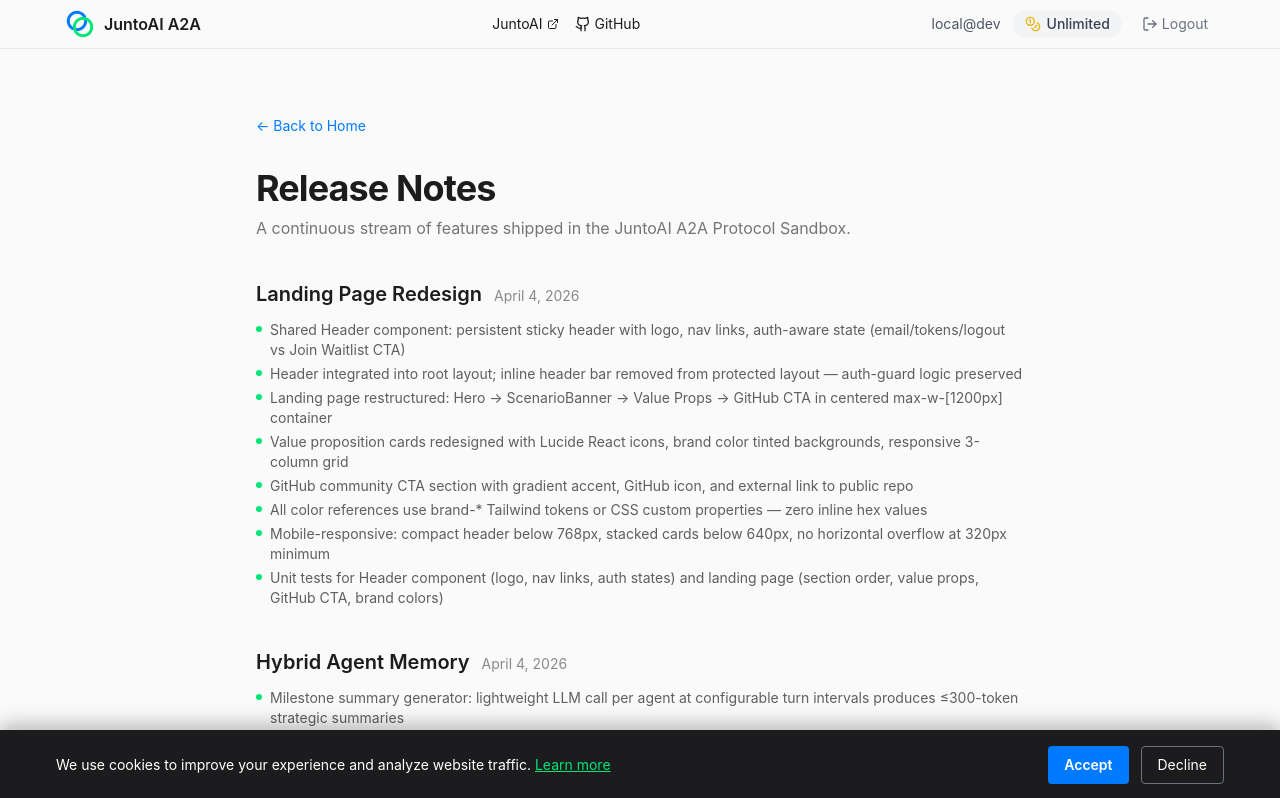
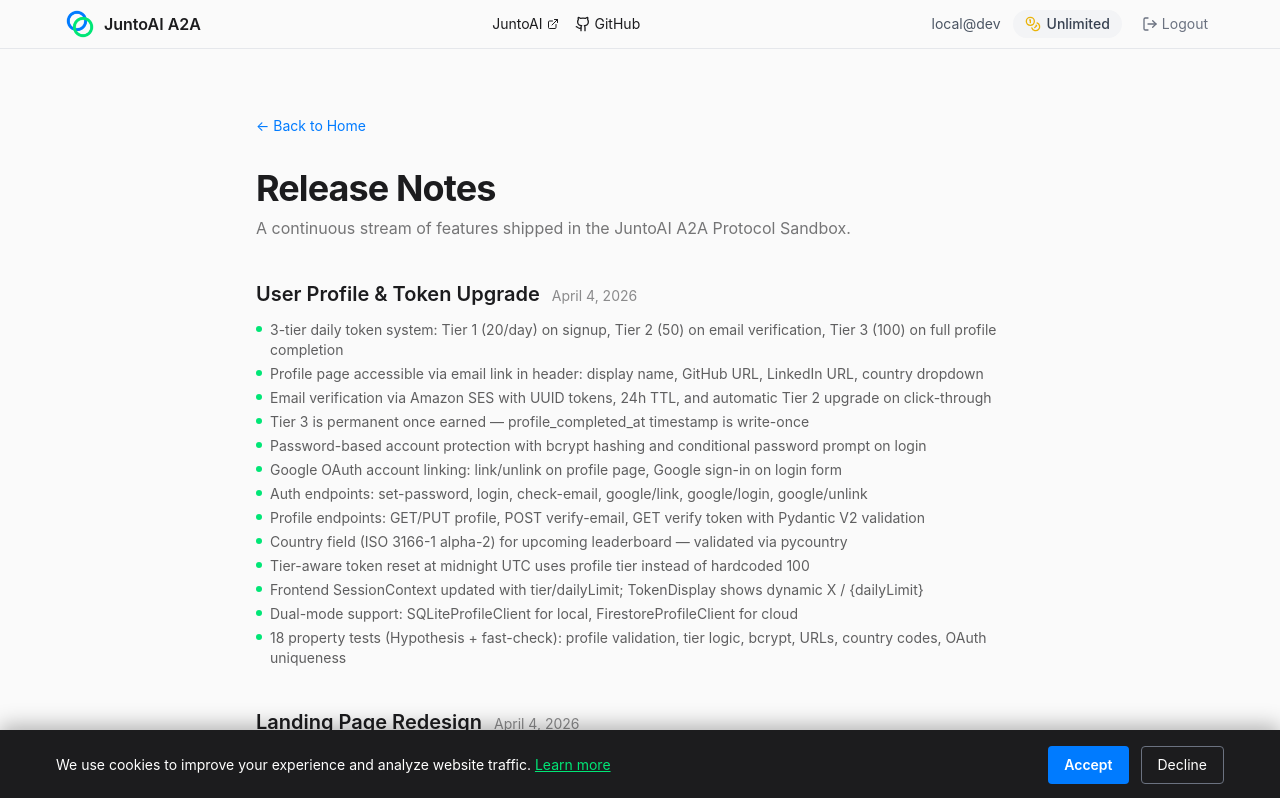
Before and after one commit to JuntoAI/JuntoAI-A2A, a Next.js app in the folder frontend/: page /release-notes in a window 1280 px wide. Shown: the top 798 px of the page. Built offline with nearby package versions, Linux system fonts and the light colour scheme; no server answers.

Commit message:
docs: add Spec 140 (User Profile & Token Upgrade) to changelog and release notes

```diff
--- a/frontend/app/release-notes/page.tsx
+++ b/frontend/app/release-notes/page.tsx
@@ -8,6 +8,26 @@
 };
 
 const FEATURES = [
+  {
+    title: "User Profile & Token Upgrade",
+    specId: "140",
+    date: "2026-04-04",
+    items: [
+      "3-tier daily token system: Tier 1 (20/day) on signup, Tier 2 (50) on email verification, Tier 3 (100) on full profile completion",
+      "Profile page accessible via email link in header: display name, GitHub URL, LinkedIn URL, country dropdown",
+      "Email verification via Amazon SES with UUID tokens, 24h TTL, and automatic Tier 2 upgrade on click-through",
+      "Tier 3 is permanent once earned — profile_completed_at timestamp is write-once",
+      "Password-based account protection with bcrypt hashing and conditional password prompt on login",
+      "Google OAuth account linking: link/unlink on profile page, Google sign-in on login form",
+      "Auth endpoints: set-password, login, check-email, google/link, google/login, google/unlink",
+      "Profile endpoints: GET/PUT profile, POST verify-email, GET verify token with Pydantic V2 validation",
+      "Country field (ISO 3166-1 alpha-2) for upcoming leaderboard — validated via pycountry",
+      "Tier-aware token reset at midnight UTC uses profile tier instead of hardcoded 100",
+      "Frontend SessionContext updated with tier/dailyLimit; TokenDisplay shows dynamic X / {dailyLimit}",
+      "Dual-mode support: SQLiteProfileClient for local, FirestoreProfileClient for cloud",
+      "18 property tests (Hypothesis + fast-check): profile validation, tier logic, bcrypt, URLs, country codes, OAuth uniqueness",
+    ],
+  },
   {
     title: "Landing Page Redesign",
     specId: "180",
```
Also changed, not shown: 1 other file (tests, documents, lock files or other folders).
